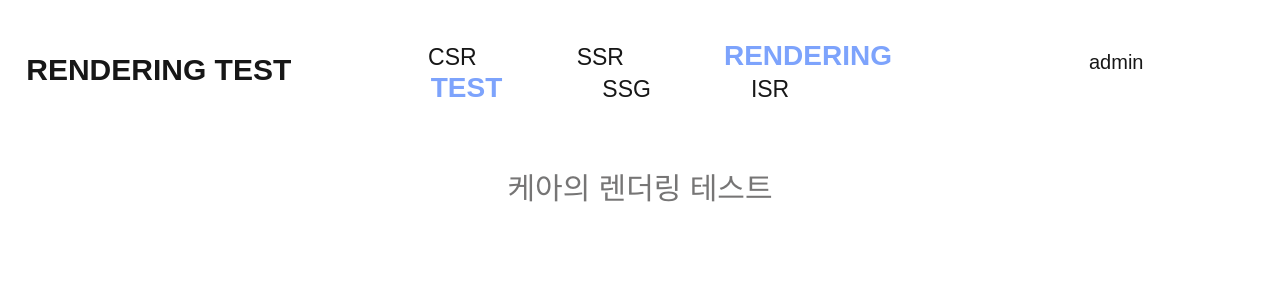
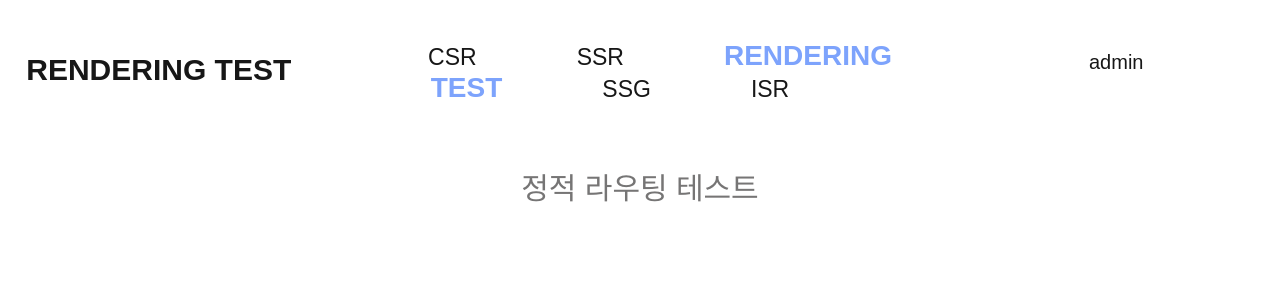
Before and after one commit to chickenisamazing/frontend-practice, a Next.js app in the folder nextjs-learning/next-csr-ssr-ssg/: page / in a window 1280 px wide. Shown: the top 300 px of the page. Built offline with nearby package versions, Linux system fonts and the light colour scheme; a web font is replaced by a local one.

Commit message:
style: Modify text

```diff
--- a/nextjs-learning/next-csr-ssr-ssg/src/app/page.tsx
+++ b/nextjs-learning/next-csr-ssr-ssg/src/app/page.tsx
@@ -1,10 +1,10 @@
-import Image from "next/image";
+// import Image from "next/image";
 import styles from "./page.module.scss";
 
 export default function Home() {
   return (
     <div className={styles.title}>
-      <div className={styles.board}>케아의 렌더링 테스트</div>
+      <div className={styles.board}>정적 라우팅 테스트</div>
     </div>
   );
 }
```
